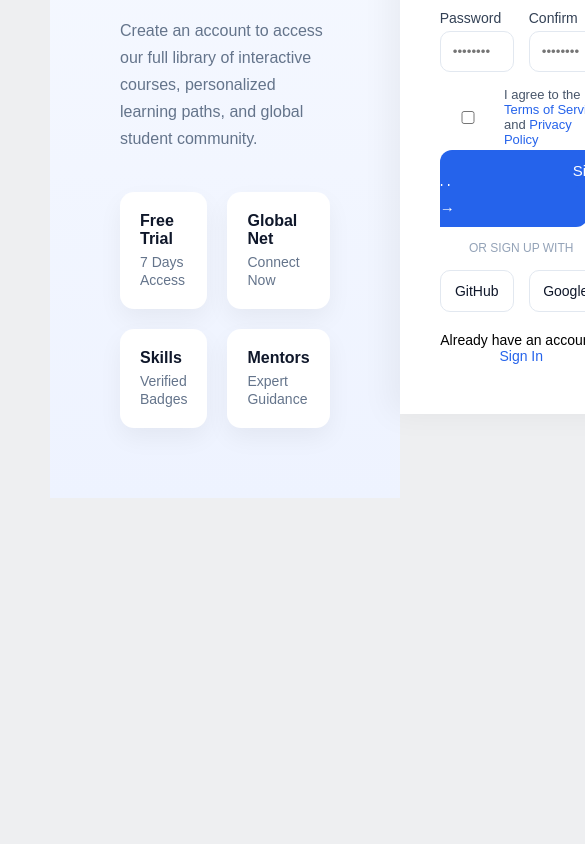
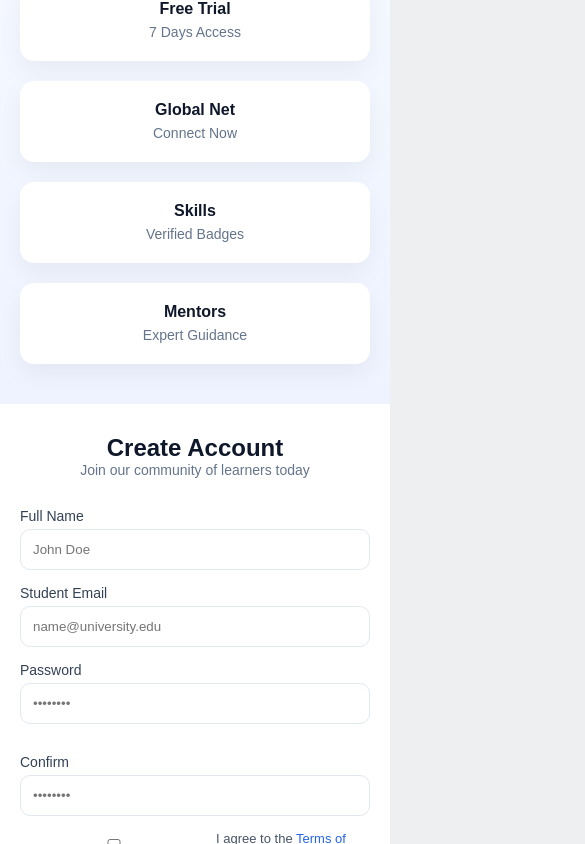
Before and after one commit to AhmedRizk121/iAcademy-project, a plain HTML site: page signup.html in a window 390 px wide. Shown: the part 324-1168 px from the top of the page, 585 px wide, since content can reach past the window. Before the commit the page ends 844 px from the top, so only its background shows below. Drawn offline with Linux system fonts and the light colour scheme; a web font is replaced by a local one.

Commit message:
update something

```diff
--- a/css/login.css
+++ b/css/login.css
@@ -117,3 +117,41 @@ form .logos {
 form a:hover {
     color: #2c5699;
 }
+
+
+@media (max-width: 1024px) {
+    .right {
+        width: 35%;
+    }
+}
+
+@media (max-width: 768px) {
+
+    .container {
+        flex-direction: column;
+        padding: 20px;
+        gap: 30px;
+    }
+
+    .left {
+        text-align: center;
+        font-size: 18px;
+    }
+
+    .right {
+        width: 100%;
+        height: auto;
+        margin-top: 0;
+        padding: 25px 20px;
+    }
+
+    form input {
+        width: 100%;
+    }
+
+    form .logos {
+        width: 100%;
+        justify-content: center;
+        gap: 15px;
+    }
+}
--- a/css/offers.css
+++ b/css/offers.css
@@ -72,3 +72,43 @@ a:hover {
     padding: 10px 0px;
     border-bottom: .5px dashed rgba(0, 0, 0, 0.282);
 }
+
+
+@media (max-width: 1024px) {
+    .container {
+        width: 95%;
+        margin: 0 auto;
+        gap: 20px;
+    }
+
+    .container .first {
+        width: 30%;
+    }
+}
+
+@media (max-width: 768px) {
+
+    .container {
+        flex-direction: column;
+        width: 100%;
+        height: auto;
+        margin: 20px auto;
+        padding: 20px 10px;
+    }
+
+    .container .first {
+        width: 100%;
+        height: auto;
+        margin-bottom: 20px;
+    }
+
+    .container .logo {
+        width: 90%;
+        margin: 10px auto;
+    }
+
+    a {
+        display: inline-block;
+        padding: 10px 40px;
+    }
+}
--- a/css/sigunup.css
+++ b/css/sigunup.css
@@ -181,3 +181,65 @@ form input {
     color: #2563eb;
     text-decoration: none;
 }
+
+
+
+
+@media (max-width: 1024px) {
+    .page {
+        padding: 0 20px;
+    }
+
+    .left {
+        padding: 40px;
+    }
+}
+
+@media (max-width: 768px) {
+
+    body {
+        overflow: auto;
+    }
+
+    .page {
+        flex-direction: column;
+        height: auto;
+        padding: 0;
+    }
+
+    .left {
+        padding: 40px 20px;
+        text-align: center;
+    }
+
+    .left h1 {
+        font-size: 32px;
+    }
+
+    .left p {
+        max-width: 100%;
+    }
+
+    .features {
+        grid-template-columns: 1fr;
+    }
+
+    .right {
+        width: 100%;
+        box-shadow: none;
+        padding: 30px 20px;
+    }
+
+    .row {
+        flex-direction: column;
+    }
+
+    .button {
+        width: 100%;
+        padding: 14px;
+    }
+
+    .social {
+        flex-direction: column;
+    }
+}
```
Also changed, not shown: css/style.css (+112 -6 lines).
